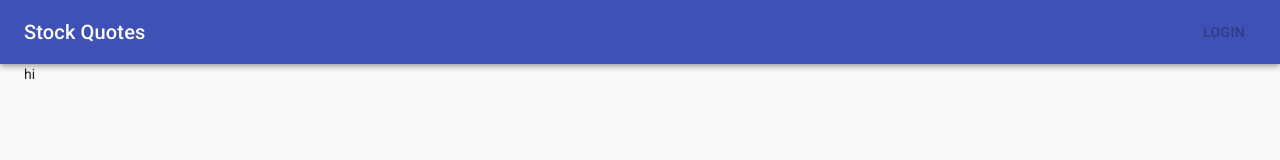
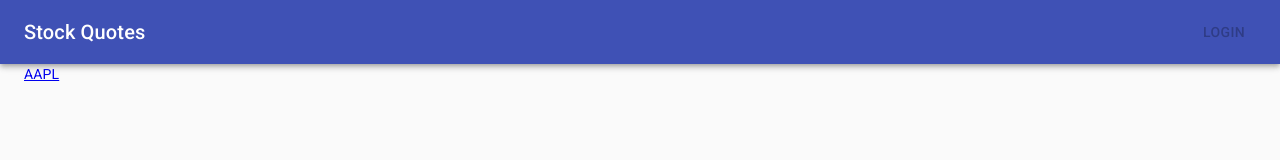
Before and after one commit to brygrill/stock-quote, a Next.js app: page / in a window 1280 px wide. Shown: the top 160 px of the page. Built offline with nearby package versions, Linux system fonts and the light colour scheme.

Commit message:
add symbol page

```diff
--- a/pages/index.tsx
+++ b/pages/index.tsx
@@ -1,11 +1,14 @@
 import React from 'react';
+import Link from 'next/link';
 
 import Wrapper from '../components/Wrapper';
 
 const home = () => {
   return (
     <Wrapper title="Home">
-      hi
+      <Link href="/aapl">
+        <a>AAPL</a>
+      </Link>
     </Wrapper>
   );
 };
```
Also changed, not shown: pages/[symbol].tsx (added, +16 -0 lines).
